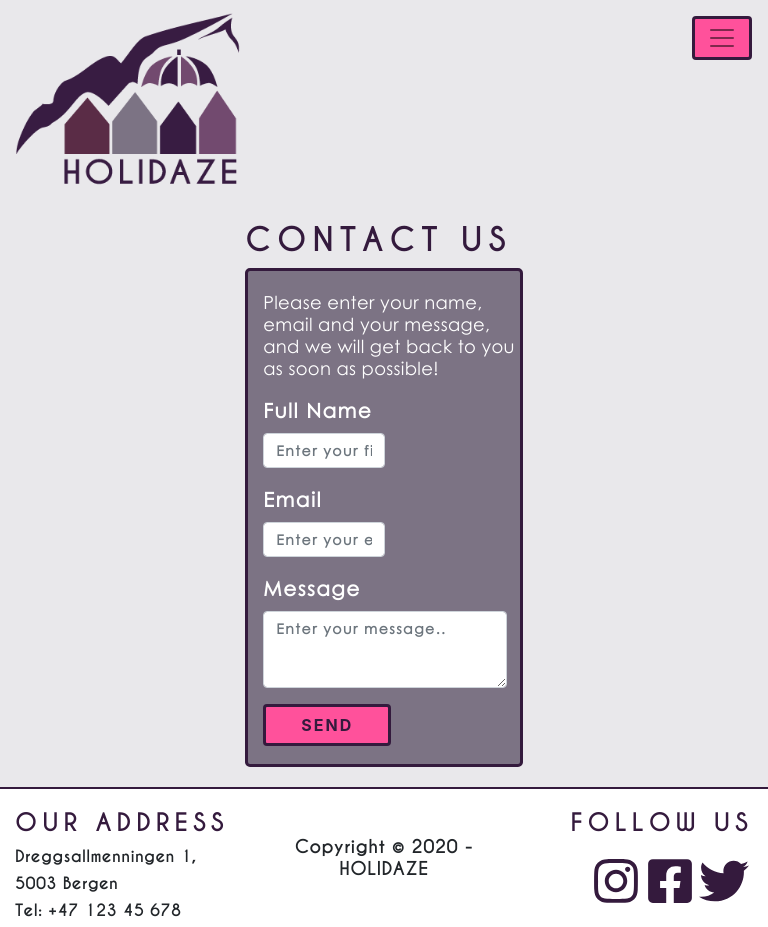
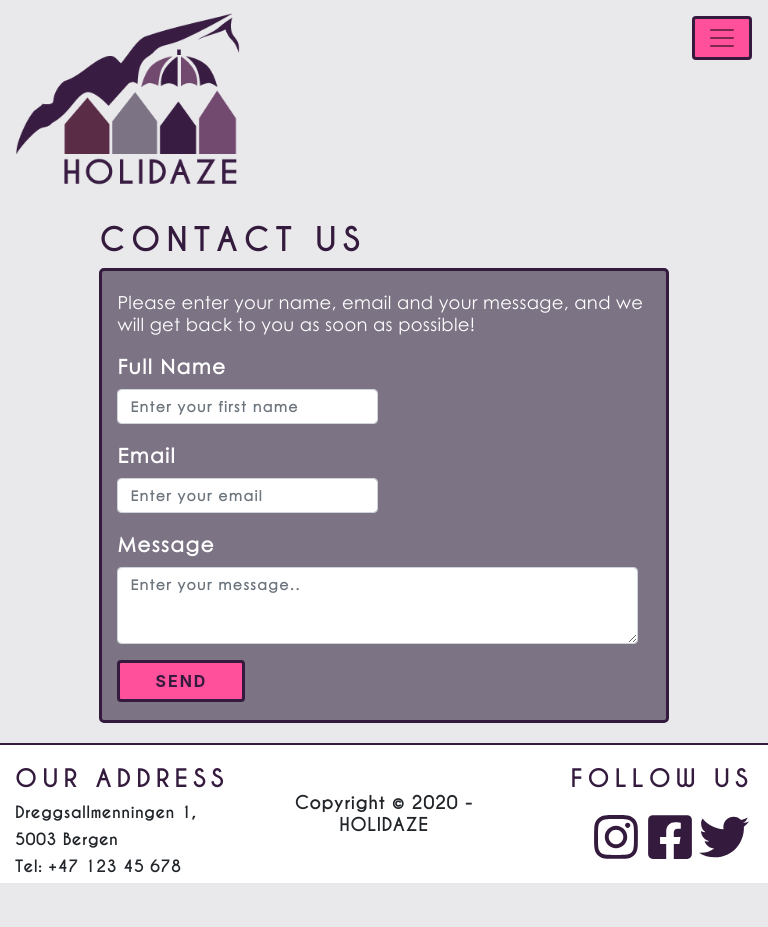
Before and after one commit to NinaWiik/Nina-Wiik_Project-exam-2_Holidaze-noroff-feu, a React (Create React App) app: page /contact in a window 768 px wide. After the commit the page ends 883 px from the top, so only its background shows below. Built offline with nearby package versions, Linux system fonts and the light colour scheme.

Commit message:
changed heading on edit hotel

```diff
--- a/src/components/admin/EditHotel.js
+++ b/src/components/admin/EditHotel.js
@@ -90,7 +90,7 @@ function EditHotel() {
       <Row className="justify-content-md-center">
         <Col className="col-md-5">
           <Form onSubmit={handleSubmit(onSubmit)}>
-            <h1>Edit Accommodation</h1>
+            <h2>Edit Accommodation</h2>
             <div className="addHotel__col">
               <Form.Group>
                 <Form.Label>Name</Form.Label>
--- a/src/sass/partials/_mediaQueries.scss
+++ b/src/sass/partials/_mediaQueries.scss
@@ -92,10 +92,6 @@
         margin-left: 10px;
     }
 
-    .justify-content-md-center {
-        margin: 0 auto;
-    }
-
     .subscribe__col {
         margin-bottom: 20px;
     }
@@ -123,6 +119,11 @@
         width: 180px;
         font-size: 20px;
         height: 50px;
+    }
+
+    .justify-content-md-center.row {
+        margin-right: -350px;
+        margin-left: -350px;
     }
 
     // GLOBAL
@@ -162,8 +163,16 @@
         font-size: 16px;
     }
 
+    .errorMessageSub {
+        margin-right: 10px;
+    }
+
     h2 {
         font-size: 30px;
+    }
+
+    h3 {
+        margin: 10px 0;
     }
 
     svg {
@@ -351,9 +360,17 @@
     }
 
     input.subscribe__form--input.form-control {
-        width: 180px;
+        width: 150px;
         margin: 0 10px 4px 25px;
         height: 38px;
+    }
+
+    .subscribe__col {
+        padding-bottom: 10px;
+    }
+
+    .errorMessageSub {
+        margin-right: 10px;
     }
 
     .form-group {
@@ -431,6 +448,10 @@
         margin-bottom: 10px;
     }
 
+    .hotelsList__button--scroll {
+        margin-top: 20px;
+    }
+
     // ADMIN
 
     .errorMessage {
```
